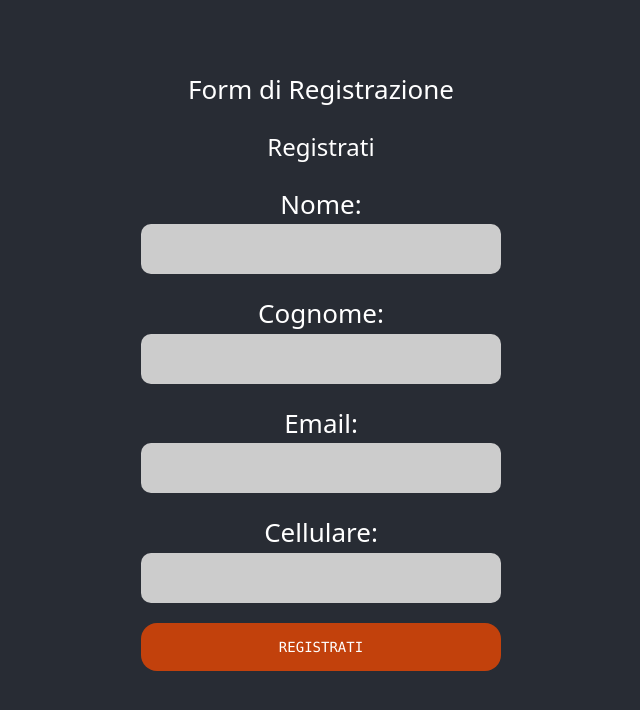
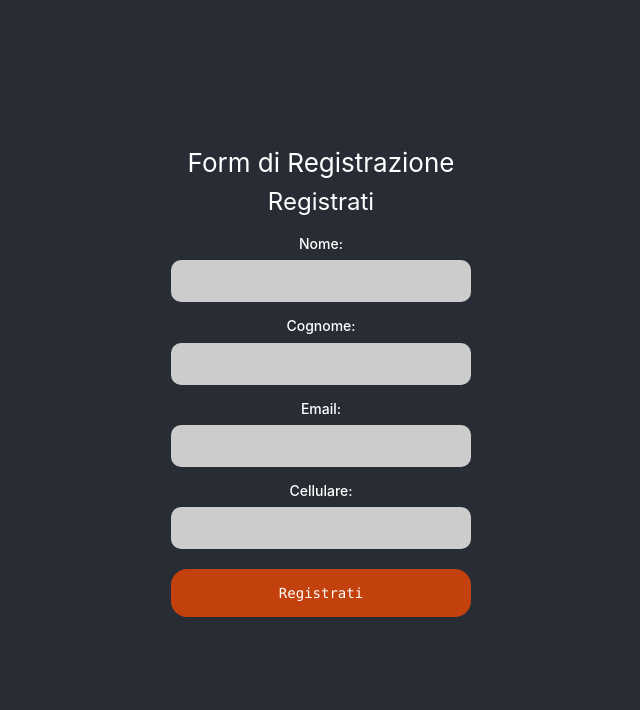
Before and after one commit to gcannatellacodgo/vetrina-fe, a React (Create React App) app: page / in a window 1280 px wide. Shown: the top 710 px of the page, without its empty margins (319-959 px from the left). Built offline with nearby package versions, Linux system fonts and the light colour scheme.

Commit message:
Completo

```diff
--- a/src/FormRegistrazione.css
+++ /dev/null
@@ -1,69 +0,0 @@
-.container {
-    display: flex;
-    justify-content: center;
-    align-items: center;
-    height: 100vh;
-}
-
-.registration-form {
-    width: 80%;
-    max-width: 400px;
-    margin: 0 auto;
-    padding: 20px;
-}
-.registration-form #nome {
-    background-color: #cccccc;
-    font-size: xx-small;
-}
-.registration-form #cognome {
-    background-color: #cccccc;
-    font-size: xx-small;
-}
-.registration-form #email {
-    background-color: #cccccc;
-    font-size: xx-small;
-}
-.registration-form #cellulare {
-    background-color: #cccccc;
-    font-size: xx-small;
-}
-.registration-form h2 {
-    text-align: center;
-    margin-bottom: 20px;
-    font-size: x-large;
-}
-
-
-.form-group {
-    margin-bottom: 15px;
-}
-
-label {
-    display: block;
-}
-
-input[type="text"],
-input[type=text],
-input[type="email"],
-input[type="text"] {
-    width: 100%;
-    padding: 8px;
-    margin-bottom: 5px;
-    border-radius: 10px;
-    height: 50px;
-}
-button[type="submit"] {
-    width: 100%;
-    padding: 10px;
-    background-color: #ff8c00;
-    color: white;
-    border: none;
-    border-radius: 5px;
-    cursor: pointer;
-    transition: background-color 0.3s;
-
-}
-
-button[type="submit"]:hover {
-    background-color: #ff8c00;
-}
--- a/src/FormRegistrazione.tsx
+++ b/src/FormRegistrazione.tsx
@@ -1,7 +1,9 @@
 import React, { useState } from 'react';
-import './FormRegistrazione.css';
+import './LogIn.css';
+import { Activity } from 'tabler-icons-react';
+import {Input, TextInput} from '@mantine/core';
 import MyButton from "./Componenti/MyButton";
-
+import colors from "tailwindcss/colors";
 
 export default function FormRegistrazione() {
     const [formData, setFormData] = useState({
@@ -11,53 +13,57 @@ export default function FormRegistrazione() {
         cellulare: ''
     });
 
-    const handleChange = (e:any) => {
-        const { name, value } = e.target;
-        setFormData(prevState => ({
-            ...prevState,
-            [name]: value
-        }));
-    };
 
-    const handleSubmit = (e:any) => {
-        e.preventDefault();
-        console.log(formData);
-    };
 
-    return (
-        <div className="registration-form">
-            <h2>Registrati</h2>
-            <form onSubmit={handleSubmit}>
-                <div className="form-group">
-                    <label htmlFor="nome">Nome:</label>
-                    <input type="text" id="nome" name="Nome" value={formData.nome} onChange={handleChange}
-                           required/>
+
+
+        return (
+            <div className="registration-form" style={{display: 'flex', flexDirection: 'column', alignItems: 'center'}}>
+                <h2 style={{fontSize:'24px'}}>Registrati</h2>
+                <TextInput
+                    key={1}
+                    label="Nome:"
+                    variant="filled"
+                    styles={{input: {backgroundColor: "#cccccc", width: '300px', padding: '20px', borderRadius: '10px'}}}
+                    defaultValue={formData.nome}
+                    onChange={(e) => setFormData({...formData, nome: e.target.value})}
+                />
+
+
+                <TextInput
+                    label="Cognome:"
+                    variant="filled"
+                    styles={{input: {backgroundColor: "#cccccc", width: '300px', padding: '20px', borderRadius: '10px'}}}
+                    value={formData.cognome}
+                    onChange={(e) => setFormData({...formData, cognome: e.target.value})}
+                />
+
+                <TextInput
+                    label="Email:"
+                    variant="filled"
+                    styles={{input: {backgroundColor: "#cccccc", width: '300px', padding: '20px', borderRadius: '10px'}}}
+                    value={formData.email}
+                    onChange={(e) => setFormData({...formData, email: e.target.value})}
+                />
+
+                <TextInput
+                    label="Cellulare:"
+                    variant="filled"
+                    styles={{input: {backgroundColor: "#cccccc", width: '300px', padding: '20px', borderRadius: '10px'}}}
+                    value={formData.cellulare}
+                    onChange={(e) => setFormData({...formData, cellulare: e.target.value})}
+                />
+
+                <div onClick={()=>{
+
+                }}>
+                    <div
+                        className={`w-auto h-12 bg-orange-700 min-w-20 mb-10  hover:opacity-100 rounded-2xl hover:scale-110 duration-500 cursor-pointer  flex flex-col items-center justify-center px-20`}
+                        style={{ width: '300px', marginTop: '20px'}}>
+                        <p className={'text-sm font-mono text-white '}>Registrati</p>
+                    </div>
                 </div>
+            </div>
+        );
 
-                <div className="form-group">
-                    <label htmlFor="cognome">Cognome:</label>
-                    <input type="text" id="cognome" name="Cognome" value={formData.cognome} onChange={handleChange}
-                           required/>
-                </div>
-
-                <div className="form-group">
-                    <label htmlFor="email">Email:</label>
-                    <input type="email" id="email" name="Email" value={formData.email} onChange={handleChange}
-                           required/>
-                </div>
-
-                <div className="form-group">
-                    <label htmlFor="cellulare">Cellulare:</label>
-                    <input type="text" id="cellulare" name="Cellulare" value={formData.cellulare} onChange={handleChange}
-                           required/>
-                </div>
-
-                <MyButton myOnClick={() => {
-                    const setProvaButton = (bottone3: string) => {
-
-                    };
-                    setProvaButton("bottone 3")
-                }}  testoBottone={'REGISTRATI'}/>
-            </form>
-        </div>)
 }
--- a/src/LogIn.css
+++ b/src/LogIn.css
@@ -1,9 +1,3 @@
-.container {
-    display: flex;
-    justify-content: center;
-    align-items: center;
-    height: 100vh;
-}
 
 .log-in {
     width: 90%;
@@ -11,96 +5,10 @@
     margin: 0 auto;
     padding: 20px;
 }
-.log-in #email {
-    background-color: #cccccc;
-    font-size: xx-small;
-}
-.log-in #password {
-    background-color: #cccccc;
-    font-size: xx-small;
-}
+
+
 .log-in h2 {
     text-align: center;
     margin-bottom: 20px;
     font-size: x-large;
 }
-
-
-.form-group {
-    margin-bottom: 15px;
-}
-
-label {
-    display: block;
-}
-
-input[type="email"],
-input[type="password"] {
-    width: 100%;
-    padding: 8px;
-    margin-bottom: 5px;
-    border-radius: 10px;
-    height: 50px;
-    background-repeat: no-repeat;
-    background-position: right;
-    background-size: 20px 20px;
-    padding-right: 50px;
-}
-button[type="submit"] {
-    width: 100%;
-    padding: 10px;
-    background-color: rgba(255, 51, 0, 0.89);
-    color: white;
-    border: none;
-    border-radius: 5px;
-    cursor: pointer;
-    transition: background-color 0.3s;
-
-}
-
-button[type="submit"]:hover {
-    background-color: #ff8c00;
-}
-.forgot-password {
-    display: block;
-    text-align: right;
-    margin-top: 5px;
-    font-size: 10px;
-    color: #050505;
-    text-decoration: underline;
-    margin-left: 170px;
-}
-
-.remember-me {
-    display: inline-block;
-    margin-right: 10px;
-    font-size: 8px;
-    color: #050505;
-    margin-top: 5px;
-}
-.additional-options {
-    display: flex;
-    align-items: center;
-}
-
-.checkbox-label {
-    margin-left: 5px;
-    font-size: 10px;
-    color: #666;
-}
-
-.password-input-container {
-    position: relative;
-    display: flex;
-    background-color: #cccccc;
-    border-radius: 5px;
-}
-
-.password-icon {
-
-    top: 50%;
-    right: 10px;
-    width: 20px;
-    height: auto;
-    padding-right: 80px;
-}
--- a/src/LogIn.tsx
+++ b/src/LogIn.tsx
@@ -1,70 +1,73 @@
 import React, { useState } from 'react';
 import './LogIn.css';
 import passwordicon from './Icon/icon-pass.png'
-import {PasswordInput} from "@mantine/core";
-import {Eye, Icons, IconsOff} from 'tabler-icons-react';
-import { EyeOff } from 'tabler-icons-react';
+import {PasswordInput, rem, TextInput} from "@mantine/core";
+import passoff from './Icon/eye-off.png';
 import { Activity } from 'tabler-icons-react';
+import { Input } from '@mantine/core';
+import MyButton from "./Componenti/MyButton";
+import colors from "tailwindcss/colors";
+import { Checkbox } from '@mantine/core';
 
-
-
-export default function LogIn() {
+const LogIn = () => {
     const [formData, setFormData] = useState({
         email: '',
         password: '',
-        rememberMe: false
     });
-    const [value, setValue] = useState('');
-
-    const handleChange = (e:any) => {
-        const {name, value, type, checked} = e.target;
-        const newValue = type === 'checkbox' ? !formData.rememberMe : value;
-        setFormData(prevState => ({
-            ...prevState,
-            [name]: newValue
-        }));
-    }
+    const [passsowrdVisible, setPasswordVisible] = useState(false);
 
     const handleSubmit = (e:any) => {
         e.preventDefault();
         console.log(formData);
     };
 
-    return (
-        <div className="log-in">
-            <h2>Accedi</h2>
-            <form onSubmit={handleSubmit}>
-                <div className="form-group">
-                    <label htmlFor="email">Inserisci la tua email:</label>
-                    <input type="email" id="email" name="Email" value={formData.email} onChange={handleChange}
-                           required/>
-                </div>
-
-                <div className="form-group">
-                    <PasswordInput
-                        variant="filled"
-                        label="Inserisci la tua password:"
-                        styles={{innerInput: {backgroundColor: "#cccccc"}}}
-
-                        visibilityToggleIcon={({ reveal }) =>
-                            reveal ? (
-                                <EyeOff style={{ width: 'var(--psi-icon-size)', height: 'var(--psi-icon-size)'}} />
-                            ) : (
-                                <Eye style={{ width: 'var(--psi-icon-size)', height: 'var(--psi-icon-size)' }} />
-                            )
-                        }
-
-                    />
+    const MyButton = (props: { myOnClick: () => void; testoBottone: string }) => {
+        const [checked, setChecked] = useState(false);
 
 
-                    <div className="additional-options">
-                        <input type="checkbox" id="rememberMe" name="rememberMe" checked={formData.rememberMe} onChange={handleChange} />
-                        <label htmlFor="rememberMe" className="checkbox-label">Resta connesso</label>
-                        <a href="/forgot-password" className="forgot-password">Password dimenticata?</a>
+        return (
+            <div className="log-in">
+                <h2>Accedi</h2>
+                <TextInput
+                    label="Inserisci la tua email:"
+                    variant="filled"
+                    styles={{ input: { backgroundColor: "#cccccc", width: '320px', padding: '20px', borderRadius: '10px' } }}
+                />
+
+                <PasswordInput
+                    variant="filled"
+                    styles={{wrapper:{width:'320px' }, input: { backgroundColor: "#cccccc",  width:'320px', padding:'20px', borderRadius:'10px'} }}
+                    label="Inserisci la tua password:"
+                    visible={passsowrdVisible}
+                    onChange={(txt) => {
+                    }}
+                    rightSection={<img className={'w-4'} src={passsowrdVisible ? passwordicon : passoff} onClick={() => {
+                        setPasswordVisible(!passsowrdVisible)
+                    }} />}
+                />
+
+                <div>
+                    <div style={{marginTop: '20px', marginBottom:'20px'}}> {}
+                        <Checkbox
+                            defaultChecked
+                            label="Resta connesso"
+
+                        />
                     </div>
-                    <button type="submit" className="submit-button">ACCEDI</button>
+
                 </div>
-            </form>
-        </div>
-    );
+                <div onClick={props.myOnClick}>
+                    <div
+                        className={`w-auto h-12 bg-orange-700 min-w-20 mb-10  hover:opacity-100 rounded-2xl hover:scale-110 duration-500 cursor-pointer  flex flex-col items-center justify-center px-20`}
+                        style={{ width: '320px', marginTop: '20px'}}>
+                        <p className={'text-sm font-mono text-white '}>{props.testoBottone}</p>
+                    </div>
+                </div>
+            </div>
+        );
+    }
+
+    return <MyButton myOnClick={() => {}} testoBottone="Accedi" />;
 }
+
+export default LogIn;
--- a/src/index.tsx
+++ b/src/index.tsx
@@ -6,7 +6,7 @@ import reportWebVitals from './reportWebVitals';
 import FormRegistrazione from "./FormRegistrazione";
 import LogIn from "./LogIn";
 import {MantineProvider} from "@mantine/core";
-
+import '@mantine/core/styles.css';
 
 const root = ReactDOM.createRoot(
   document.getElementById('root') as HTMLElement
```
Also changed, not shown: src/Icon/eye-off.png (added).
